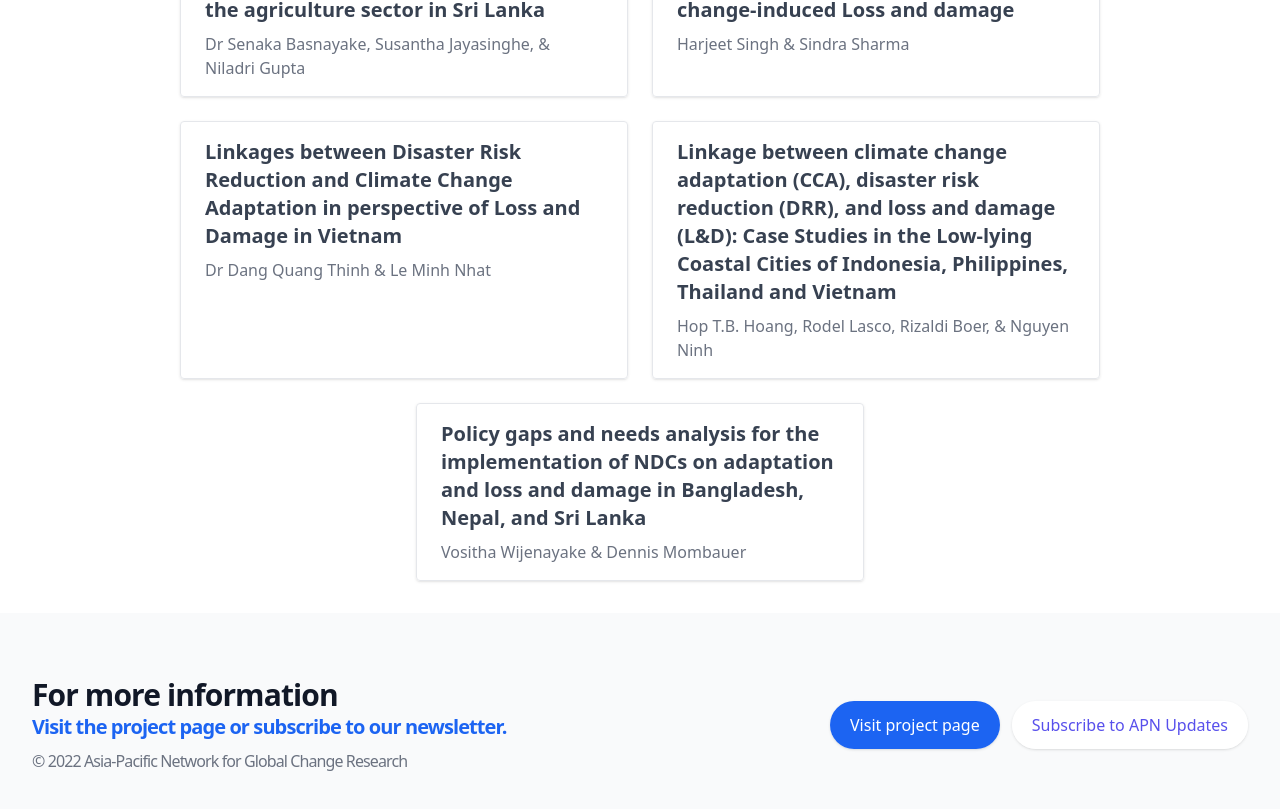
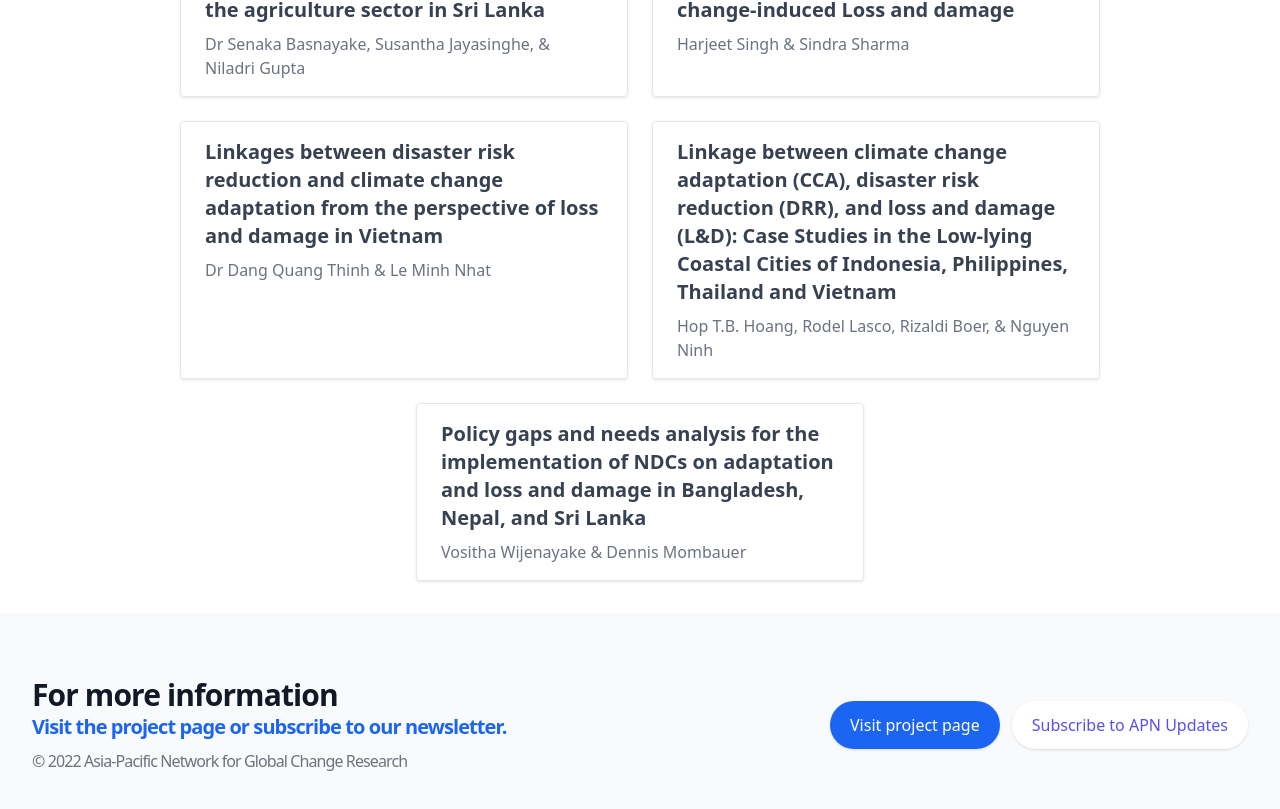
Before and after one commit to APN-ComDev/caf, a Next.js app: page / in a window 1280 px wide. Shown: the part 5840-6649 px from the top of the page. Built offline with nearby package versions, Linux system fonts and the light colour scheme; what tailwindcss-font-inter would draw is missing.

Commit message:
Change case.

```diff
--- a/data/authors.js
+++ b/data/authors.js
@@ -278,7 +278,7 @@ export const authors = [
         quote: 'Research and evidence cannot reduce loss and damage associated with climate change but research and evidence can strongly consolidate the urgency and needs of addressing climate-induced loss and damage.',
         chapters: [
             {
-                title: 'Linkages between Disaster Risk Reduction and Climate Change Adaptation in perspective of Loss and Damage in Vietnam',
+                title: 'Linkages between disaster risk reduction and climate change adaptation from the perspective of loss and damage in Vietnam',
                 coauthors: 'Le Minh Nhat'
             }
         ],
```
